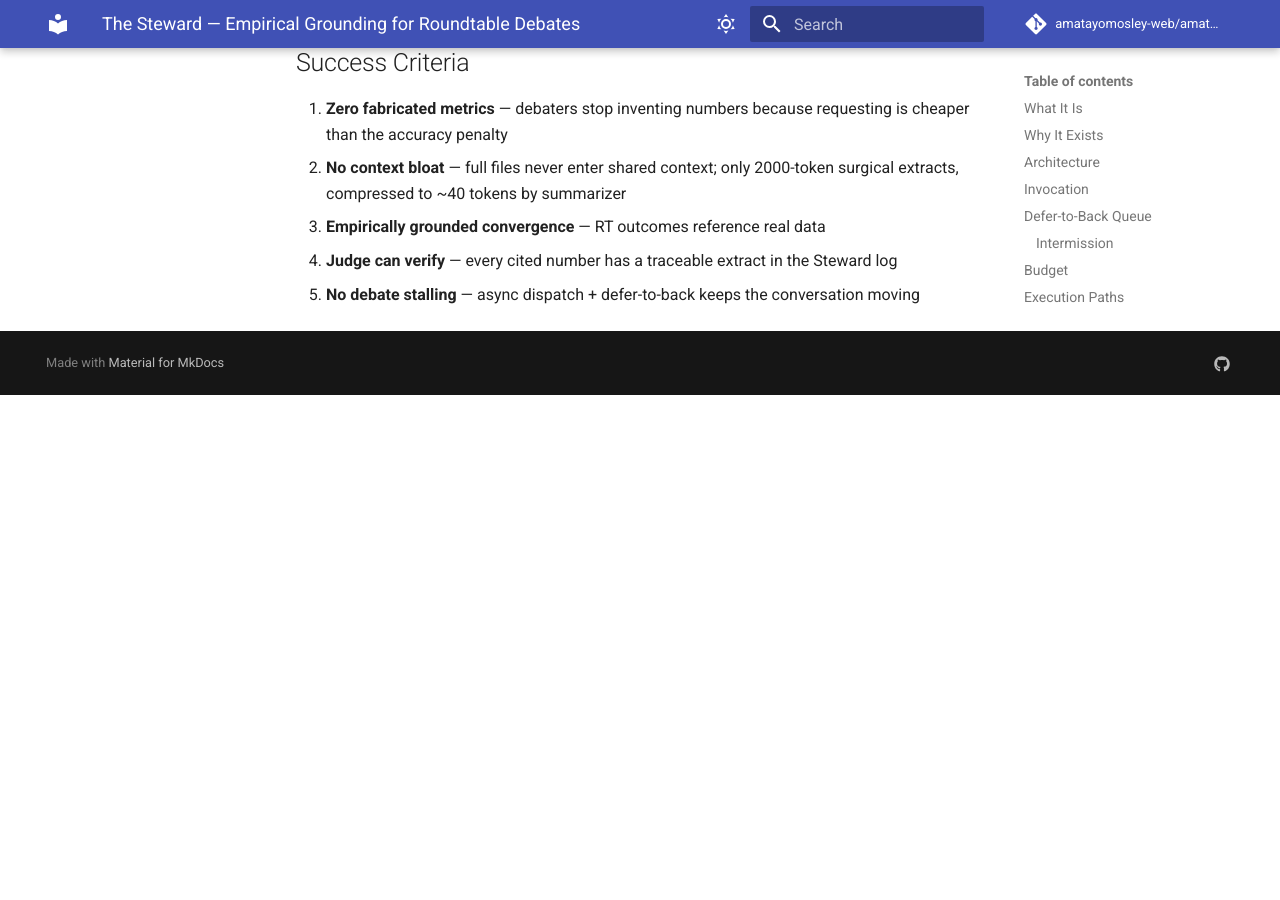
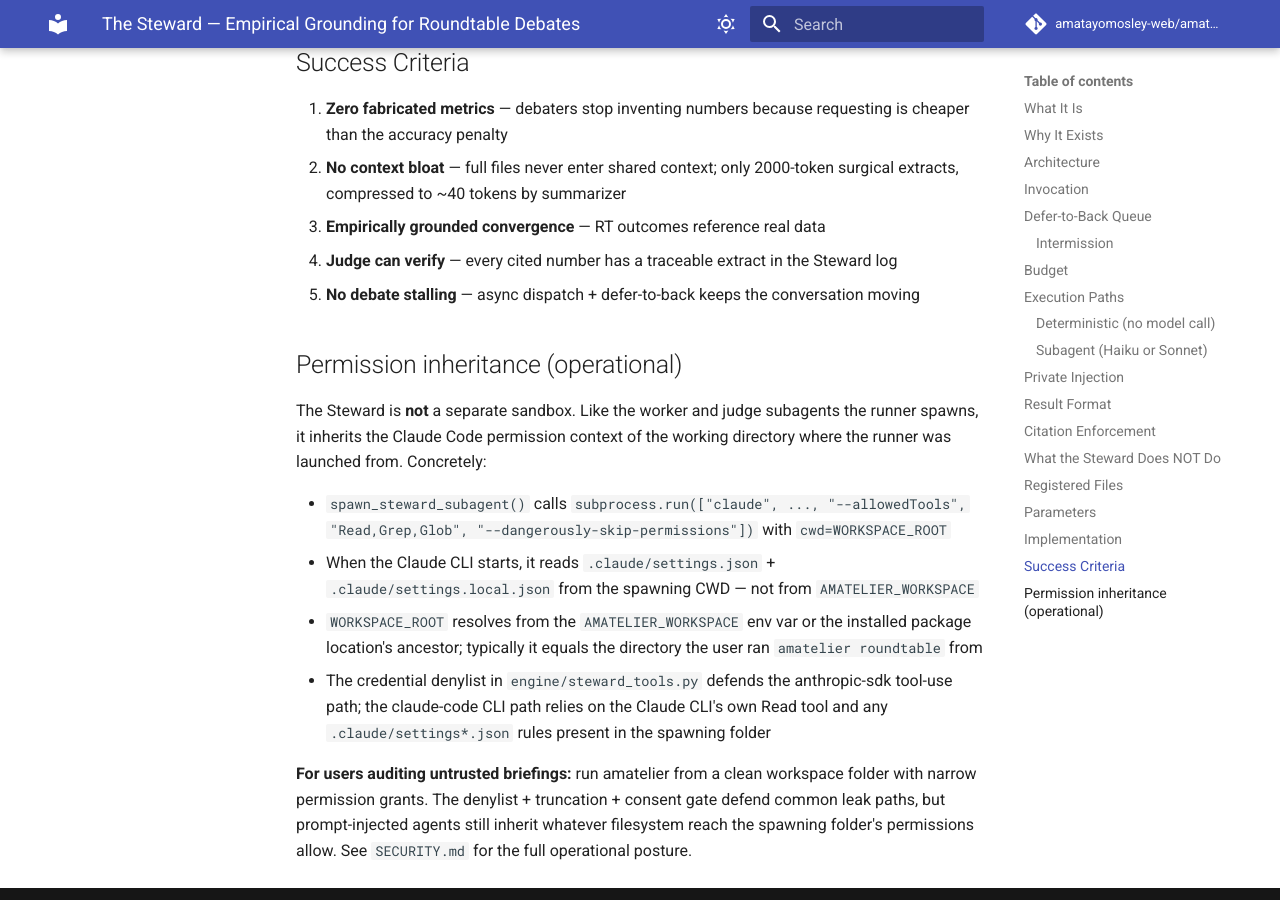
Before and after one commit to amatayomosley-web/amatelier, an MkDocs documentation site: the page built from docs/explanation/steward-design.md, in a window 1280 px wide and 900 px high, scrolled down 4799 px. Built offline with MkDocs 1.6.1 and Material for MkDocs 9.7.7, drawn with Linux system fonts in a browser that asks for light colours; comment, search, counter and statistics services are not loaded; before the commit the page ends 5194 px from its top, so only the background shows below that.

Commit message:
docs: subagent permission inheritance + 2-round RT standard
Two related additions so users running amatelier RTs understand the
security posture and bandwidth economics:

1. Subagent permission inheritance (SECURITY.md + steward-design.md)
   The runner spawns workers, judge, and Steward via subprocess.
   Those subprocesses inherit the Claude Code permission context of
   the CWD the runner was launched from — not AMATELIER_WORKSPACE.
   If the spawning folder has .claude/settings.local.json granting
   broad Read/Edit/Write, subagents have that reach. Users auditing
   untrusted briefings should run from a clean workspace.

2. BRIEFING_TEMPLATE.md bundled into wheel
   Pip-install users now get the template at
   src/amatelier/roundtable-server/BRIEFING_TEMPLATE.md (mirror of
   the claude-suite working copy). Template documents:
   - 2-round default with bandwidth math (5 workers × 2 rounds ×
     3 phases = 30 message slots; 50% margin over typical 29-item
     coverage demand)
   - 15-25 registered files target (empirical: 16 files ran clean
     in Security RT; 43 timed out in Open-mode RT)
   - Round 3 reserved for cases where Round 2 cannot settle the
     debate — not the default

These changes are consistent across claude-suite (working copy) and
amatelier (pip-shipped copy).

Co-Authored-By: Claude Opus 4.6 <noreply@anthropic.com>

```diff
--- a/docs/explanation/steward-design.md
+++ b/docs/explanation/steward-design.md
@@ -168,3 +168,31 @@ Briefings without this section → Steward disabled for that RT.
 3. **Empirically grounded convergence** — RT outcomes reference real data
 4. **Judge can verify** — every cited number has a traceable extract in the Steward log
 5. **No debate stalling** — async dispatch + defer-to-back keeps the conversation moving
+
+## Permission inheritance (operational)
+
+The Steward is **not** a separate sandbox. Like the worker and judge
+subagents the runner spawns, it inherits the Claude Code permission
+context of the working directory where the runner was launched from.
+Concretely:
+
+- `spawn_steward_subagent()` calls `subprocess.run(["claude", ...,
+  "--allowedTools", "Read,Grep,Glob", "--dangerously-skip-permissions"])`
+  with `cwd=WORKSPACE_ROOT`
+- When the Claude CLI starts, it reads `.claude/settings.json` +
+  `.claude/settings.local.json` from the spawning CWD — not from
+  `AMATELIER_WORKSPACE`
+- `WORKSPACE_ROOT` resolves from the `AMATELIER_WORKSPACE` env var or
+  the installed package location's ancestor; typically it equals the
+  directory the user ran `amatelier roundtable` from
+- The credential denylist in `engine/steward_tools.py` defends the
+  anthropic-sdk tool-use path; the claude-code CLI path relies on the
+  Claude CLI's own Read tool and any `.claude/settings*.json` rules
+  present in the spawning folder
+
+**For users auditing untrusted briefings:** run amatelier from a
+clean workspace folder with narrow permission grants. The denylist +
+truncation + consent gate defend common leak paths, but
+prompt-injected agents still inherit whatever filesystem reach the
+spawning folder's permissions allow. See `SECURITY.md` for the full
+operational posture.
```
Also changed, not shown: SECURITY.md (+40 -0 lines), src/amatelier/roundtable-server/BRIEFING_TEMPLATE.md (added, +183 -0 lines).
